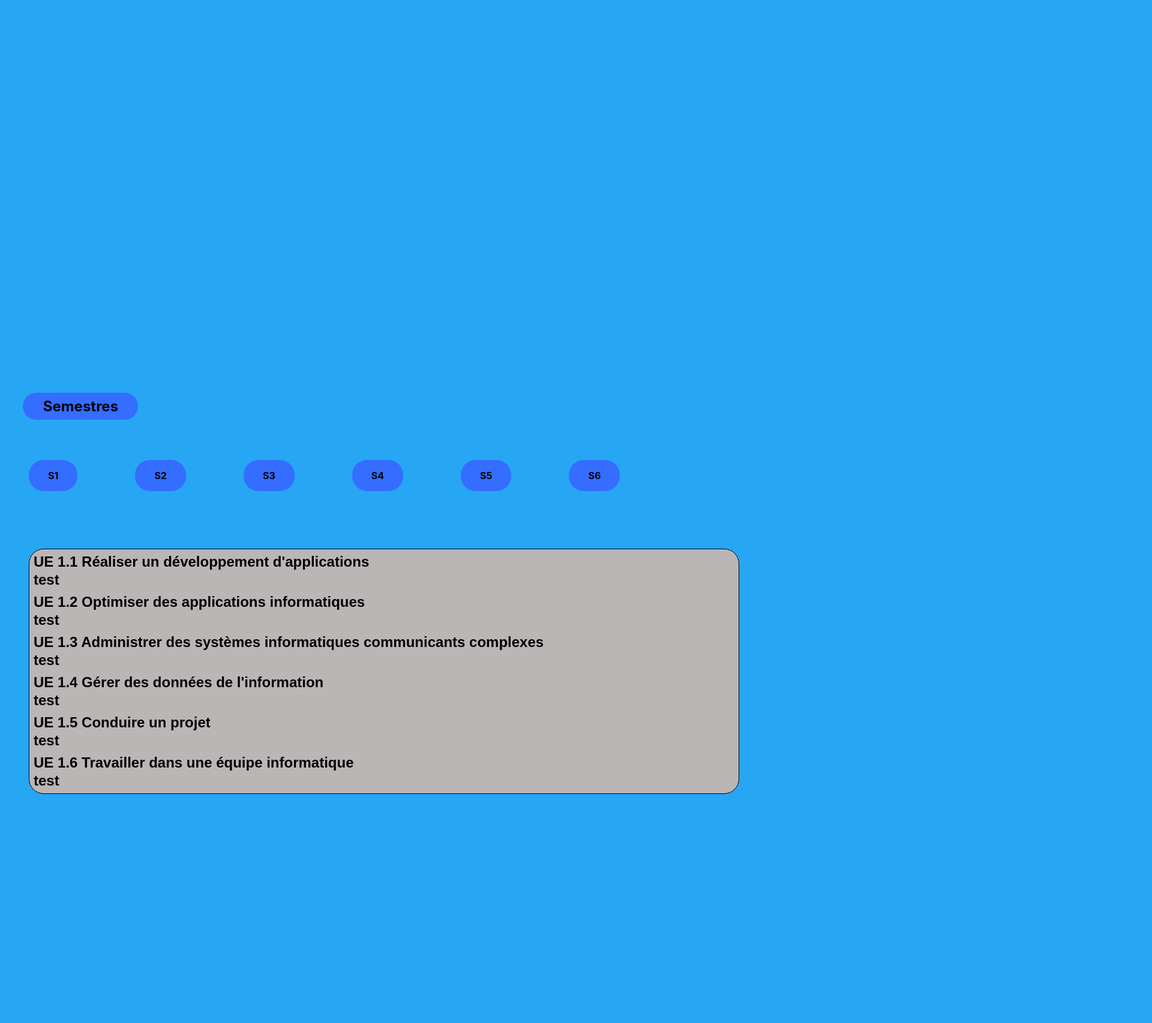
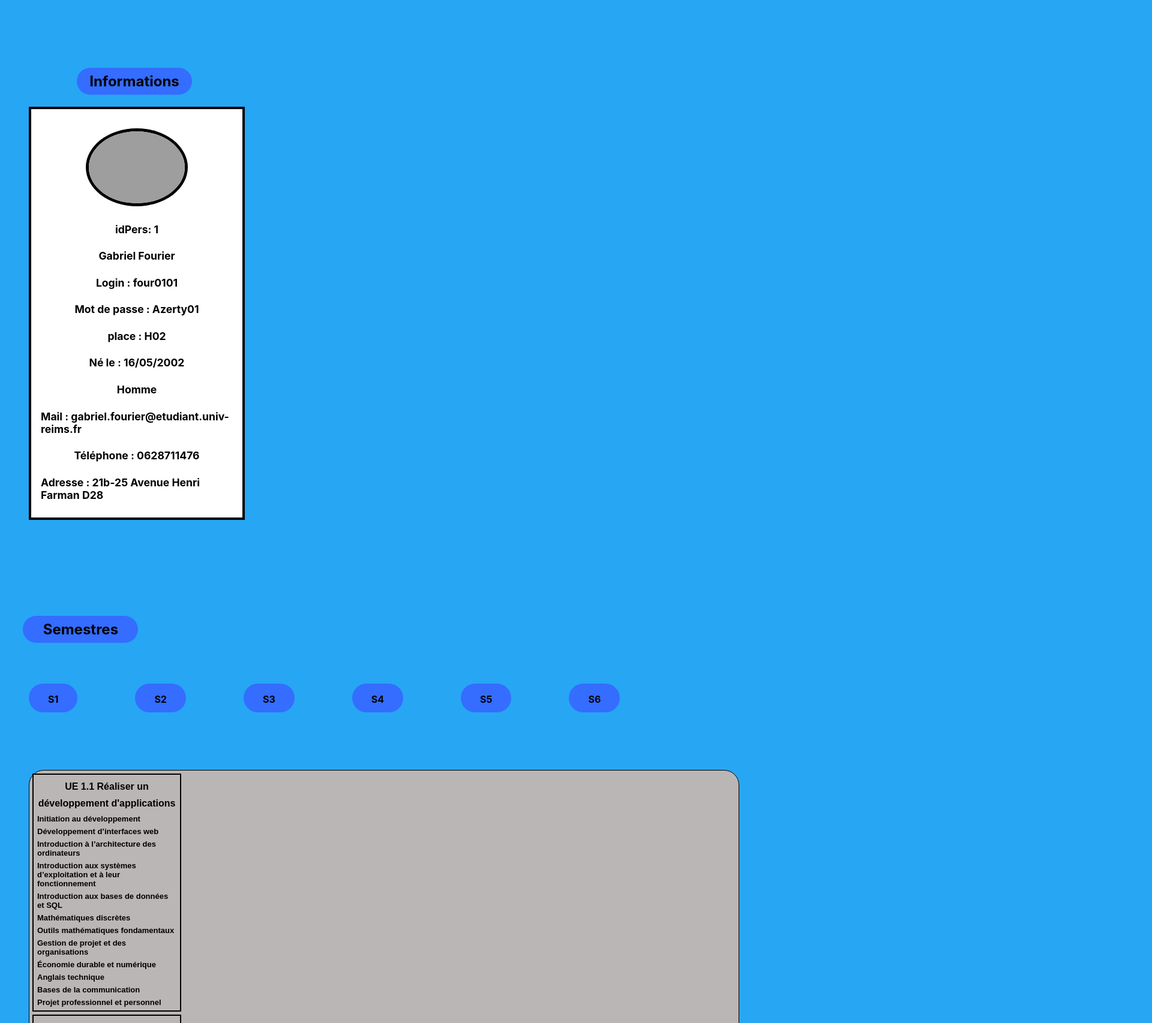
Before and after one commit to SteveRothier/ProjetS4, a React (Create React App) app: page /index in a window 1280 px wide. Shown: the part 500-2206 px from the top of the page at 60% size, 1920 px wide, since content can reach past the window. Before the commit the page ends 1872 px from the top, so only its background shows below. Built offline with nearby package versions, Linux system fonts and the light colour scheme; data requests are answered from the project's data file; grey boxes are pictures that could not be loaded.

Commit message:
Affichage des ue pour les notes

```diff
--- a/src/App.css
+++ b/src/App.css
@@ -1,12 +1,6 @@
 @import url('https://fonts.googleapis.com/css2?family=Poppins:wght@100;200;300;500&display=swap');
 html {
     background-color: #27A6F4;
-}
-
-.homePage {
-    display: flex;
-    flex-direction: row;
-    justify-content: space-between;
 }
 
 div h2 {
@@ -45,16 +39,6 @@ div h2 {
     margin-right: 20rem;
 }
 
-
-.information h2 {
-    margin-left: 30%;
-    margin-top: 4rem;
-    padding: 0.5rem;
-    background-color: #346DFF;
-    width: 11rem;
-    border-radius: 25px;
-}
-
 .h2Btn {
     margin-left: 3%;
     margin-top: 4rem;
--- /dev/null
+++ b/src/component/FetchRessourceLibelle.js
@@ -0,0 +1,49 @@
+import React from 'react';
+import RessourceLibelleList from './RessourceLibelleList';
+
+const url = 'http://localhost:8000/ressource';
+
+export class FetchRessourceLibelle extends React.Component {
+    constructor(props) {
+        super(props);
+        this.state = {
+            nom: "ressource",
+            ressources: [],
+            ressourceType:
+            {
+                "ressource": "MR",
+                "sae": "MS",
+                "ue": "UE"
+            },
+        };
+    }
+
+    componentDidMount(){
+        const tabRessource = [];
+        const {nom}= this.state;
+
+        fetch(url)
+        .then((response) => response.json())
+        .then(data => {
+            console.log(data);
+          data.map((ressource) => {
+
+              if(nom===ressource.typeRessource){
+                tabRessource.push(ressource);
+              }
+          })
+          this.setState({ressources: tabRessource});
+        });
+
+    }
+
+    render(){
+        const {ressources, ressourceType, nom} = this.state;
+        return(
+            <RessourceLibelleList key={ressources.id} data={ressources} type={ressourceType[nom]}/>
+        )
+    }
+}
+
+
+export default FetchRessourceLibelle;
--- a/src/component/NoteItem.js
+++ b/src/component/NoteItem.js
@@ -1,25 +1,26 @@
+import FetchRessourceLibelle from "./FetchRessourceLibelle";
+import './style/note.css'
 export function NoteItem({data}) {
     const {
         libelle,
         idSemestre,
         id,
-        ressource
-      } = data;
+    } = data;
 
     return(
       <>
       <div className="noteItem">
           <table className='noteTable'>
               <thead>
-                  <tr colspan="1">
-                      <b>
-                          UE {idSemestre}.{id} {libelle}
-                      </b>
+                  <tr>
+                    <th colspan="1">
+                        <b>UE {idSemestre}.{id} {libelle}</b>
+                    </th>
                   </tr>
               </thead>
               <tbody>
-                  <tr>
-                      test {ressource}
+                  <tr className="ressouceLibelle">
+                      <td><FetchRessourceLibelle /></td>
                   </tr>
               </tbody>
           </table>
--- /dev/null
+++ b/src/component/RessourceLibelleItem.js
@@ -0,0 +1,14 @@
+import React from 'react';
+
+export function RessourceLibelleItem({data}) {
+  const {libelle} = data;
+  return(
+    <>
+    <div className="">
+      <td>{libelle}</td>
+    </div>
+    </>
+  )
+}
+
+export default RessourceLibelleItem;
--- /dev/null
+++ b/src/component/RessourceLibelleList.js
@@ -0,0 +1,13 @@
+import React from 'react';
+import RessourceLibelleItem from './RessourceLibelleItem';
+
+export function RessourceLibelleList({data, type}) {
+  return(
+
+    <div className=''>
+      {data.map((element, index)=>
+          <RessourceLibelleItem key={index} data={element} type={type} index={index}/>)}
+    </div>
+  )
+}
+export default RessourceLibelleList;
--- a/src/component/style/bouton.css
+++ b/src/component/style/bouton.css
@@ -15,4 +15,5 @@
     border-radius: 25px;
     font-weight: 700;
     cursor: pointer;
+    height: 3rem;
 }
--- /dev/null
+++ b/src/component/style/note.css
@@ -0,0 +1,18 @@
+.noteTable tr b{
+    font-size: medium;
+}
+
+.ressouceLibelle {
+    font-size: small;
+}
+
+.noteTable
+{
+    border: 2px solid black;
+}
+
+.noteTable tr {
+    display: flex;
+    align-items: center;
+    width: 15rem;
+}
--- a/src/page/HomePage.js
+++ b/src/page/HomePage.js
@@ -8,17 +8,17 @@ import './style/HomePage.css';
 function Home() {
     return (
       <>
-      <Navbar />
-      <div className="homePage">
-          <Calendrier/>
+        <Navbar />
+        <Calendrier/>
+        <div className='colonne'>
           <div className="information">
             <h2>
               Informations
             </h2>
             <FetchEtudiant />
           </div>
-      </div>
-        <BoutonSemestre />
+          <BoutonSemestre />
+          </div>
         <FetchNote />
       </>
     );
--- a/src/page/style/HomePage.css
+++ b/src/page/style/HomePage.css
@@ -0,0 +1,8 @@
+.information h2 {
+    margin-left: 8rem;
+    margin-top: 4rem;
+    padding: 0.5rem;
+    background-color: #346DFF;
+    width: 11rem;
+    border-radius: 25px;
+}
```
Also changed, not shown: 1 other file (tests, documents, lock files or other folders).
